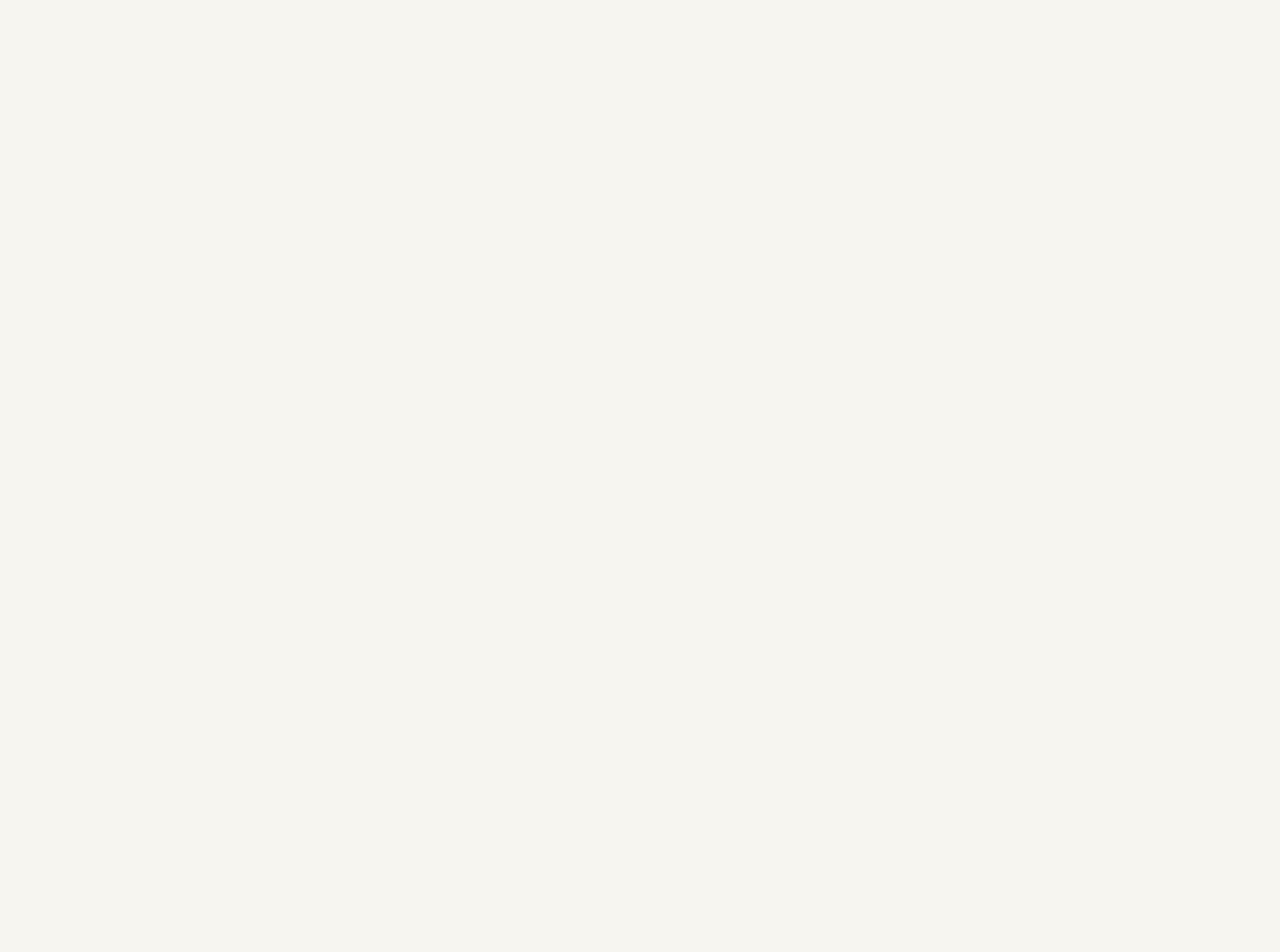
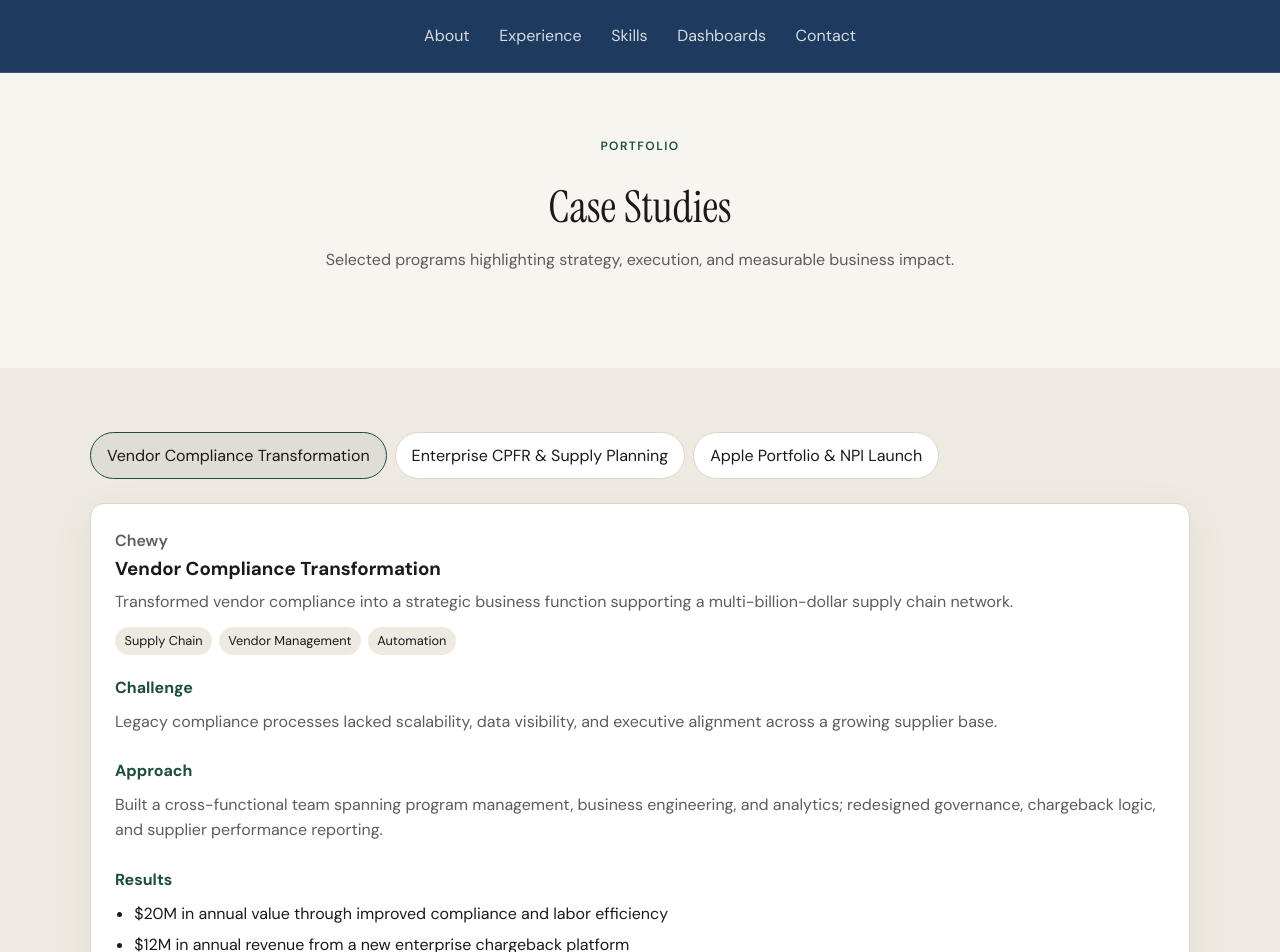
Before and after one commit to CaptianBoredASF/Website, a React (Vite) app: page /case-studies in a window 1280 px wide. Before the commit this address had no page. Shown: the top 952 px of the page. Before the commit the page ends 800 px from the top, so only its background shows below. Built offline with nearby package versions, Linux system fonts and the light colour scheme.

Commit message:
Add Case Studies page and reorder hero buttons

```diff
--- a/src/App.jsx
+++ b/src/App.jsx
@@ -1,12 +1,14 @@
 import { Routes, Route } from 'react-router-dom'
 import HomePage from './pages/HomePage'
 import DashboardsPage from './pages/DashboardsPage'
+import CaseStudiesPage from './pages/CaseStudiesPage'
 
 export default function App() {
   return (
     <Routes>
       <Route path="/" element={<HomePage />} />
       <Route path="/dashboards" element={<DashboardsPage />} />
+      <Route path="/case-studies" element={<CaseStudiesPage />} />
     </Routes>
   )
 }
--- a/src/data/resume.js
+++ b/src/data/resume.js
@@ -132,6 +132,63 @@ export const skillGroups = [
   },
 ]
 
+// Replace with your real case studies.
+export const caseStudies = [
+  {
+    id: 'vendor-compliance',
+    title: 'Vendor Compliance Transformation',
+    company: 'Chewy',
+    description:
+      'Transformed vendor compliance into a strategic business function supporting a multi-billion-dollar supply chain network.',
+    challenge:
+      'Legacy compliance processes lacked scalability, data visibility, and executive alignment across a growing supplier base.',
+    approach:
+      'Built a cross-functional team spanning program management, business engineering, and analytics; redesigned governance, chargeback logic, and supplier performance reporting.',
+    results: [
+      '$20M in annual value through improved compliance and labor efficiency',
+      '$12M in annual revenue from a new enterprise chargeback platform',
+      '30%+ reduction in vendor defect rates',
+      '$30M+ in executive-approved automation and quality investments',
+    ],
+    tags: ['Supply Chain', 'Vendor Management', 'Automation'],
+  },
+  {
+    id: 'cpfr-planning',
+    title: 'Enterprise CPFR & Supply Planning',
+    company: 'Chewy',
+    description:
+      'Designed and scaled Chewy\'s CPFR operating model across 2,000+ supplier relationships.',
+    challenge:
+      'Planning teams needed a unified process to align demand, supply, merchandising, and operations at enterprise scale.',
+    approach:
+      'Launched CPFR governance, S&OP reconciliation workflows, supplier integrations, and executive decision-support dashboards.',
+    results: [
+      '5%+ reduction in out-of-stock rates',
+      '4% improvement in location-level availability',
+      '$10M+ in inventory and operational savings',
+      '40%+ increase in planning productivity',
+    ],
+    tags: ['S&OP', 'CPFR', 'Forecasting'],
+  },
+  {
+    id: 'apple-portfolio',
+    title: 'Apple Portfolio & NPI Launch',
+    company: 'T-Mobile',
+    description:
+      'Led the $1.5B Apple US retail portfolio across 7,000+ stores and 1,000+ SKUs.',
+    challenge:
+      'Manage complex NPI launches, merger integration, and inventory performance across a national retail network.',
+    approach:
+      'Aligned planning systems, stakeholder processes, and launch execution across retail, procurement, and IT teams.',
+    results: [
+      'Year-end retail stock-out of 2% vs. 3% target, saving $80M in inventory',
+      'Launched $1B+ Apple NPI program across three major product releases',
+      'Led Sprint merger store transitions across 3,000+ locations',
+    ],
+    tags: ['Retail', 'NPI', 'Inventory'],
+  },
+]
+
 // Replace sample URLs with your Tableau Public dashboard embed links.
 export const tableauProjects = [
   {
--- a/src/index.css
+++ b/src/index.css
@@ -92,6 +92,14 @@ a:hover {
 
 .page-hero .section-title {
   margin-bottom: 0.75rem;
+}
+
+.page-hero-inner {
+  text-align: center;
+}
+
+.page-hero-inner .section-lead {
+  margin-inline: auto;
 }
 
 .hero {
@@ -388,6 +396,41 @@ a:hover {
   font-size: 1.05rem;
 }
 
+.case-study-detail {
+  text-align: left;
+}
+
+.case-study-company {
+  margin: 0 0 0.35rem;
+  font-weight: 600;
+  color: var(--accent);
+}
+
+.case-study-sections {
+  display: grid;
+  gap: 1.5rem;
+}
+
+.case-study-block h4 {
+  margin: 0 0 0.5rem;
+  font-size: 1rem;
+  color: var(--accent);
+}
+
+.case-study-block p {
+  margin: 0;
+  color: var(--text-muted);
+}
+
+.case-study-block ul {
+  margin: 0;
+  padding-left: 1.2rem;
+}
+
+.case-study-block li + li {
+  margin-top: 0.35rem;
+}
+
 .site-footer {
   padding: 2rem 0;
   border-top: 1px solid var(--border);
--- /dev/null
+++ b/src/pages/CaseStudiesPage.jsx
@@ -0,0 +1,82 @@
+import { useState } from 'react'
+import { caseStudies } from '../data/resume'
+import Header from '../components/Header'
+import Footer from '../components/Footer'
+
+export default function CaseStudiesPage() {
+  const [activeStudy, setActiveStudy] = useState(caseStudies[0]?.id ?? null)
+  const selected = caseStudies.find((study) => study.id === activeStudy)
+
+  return (
+    <>
+      <Header />
+
+      <main>
+        <section className="section page-hero">
+          <div className="container page-hero-inner">
+            <p className="eyebrow">Portfolio</p>
+            <h1 className="section-title">Case Studies</h1>
+            <p className="section-lead">
+              Selected programs highlighting strategy, execution, and measurable business impact.
+            </p>
+          </div>
+        </section>
+
+        <section className="section section-alt">
+          <div className="container">
+            <div className="project-tabs">
+              {caseStudies.map((study) => (
+                <button
+                  key={study.id}
+                  type="button"
+                  className={`project-tab ${activeStudy === study.id ? 'active' : ''}`}
+                  onClick={() => setActiveStudy(study.id)}
+                >
+                  {study.title}
+                </button>
+              ))}
+            </div>
+
+            {selected && (
+              <article className="project-detail case-study-detail">
+                <div className="project-header">
+                  <div>
+                    <p className="case-study-company">{selected.company}</p>
+                    <h3>{selected.title}</h3>
+                    <p>{selected.description}</p>
+                    <div className="tags">
+                      {selected.tags.map((tag) => (
+                        <span key={tag} className="tag">{tag}</span>
+                      ))}
+                    </div>
+                  </div>
+                </div>
+
+                <div className="case-study-sections">
+                  <div className="case-study-block">
+                    <h4>Challenge</h4>
+                    <p>{selected.challenge}</p>
+                  </div>
+                  <div className="case-study-block">
+                    <h4>Approach</h4>
+                    <p>{selected.approach}</p>
+                  </div>
+                  <div className="case-study-block">
+                    <h4>Results</h4>
+                    <ul>
+                      {selected.results.map((result) => (
+                        <li key={result}>{result}</li>
+                      ))}
+                    </ul>
+                  </div>
+                </div>
+              </article>
+            )}
+          </div>
+        </section>
+      </main>
+
+      <Footer />
+    </>
+  )
+}
--- a/src/pages/HomePage.jsx
+++ b/src/pages/HomePage.jsx
@@ -38,12 +38,15 @@ export default function HomePage() {
             </h1>
             <p className="hero-tagline">{siteConfig.tagline}</p>
             <div className="hero-actions">
-              <Link to="/dashboards" className="btn btn-primary">
+              <a className="btn btn-primary" href={siteConfig.resumePdf} download>
+                Download Resume
+              </a>
+              <Link to="/dashboards" className="btn btn-secondary">
                 View Dashboards
               </Link>
-              <a className="btn btn-secondary" href={siteConfig.resumePdf} download>
-                Download Resume
-              </a>
+              <Link to="/case-studies" className="btn btn-secondary">
+                Case Studies
+              </Link>
             </div>
           </div>
         </section>
```
